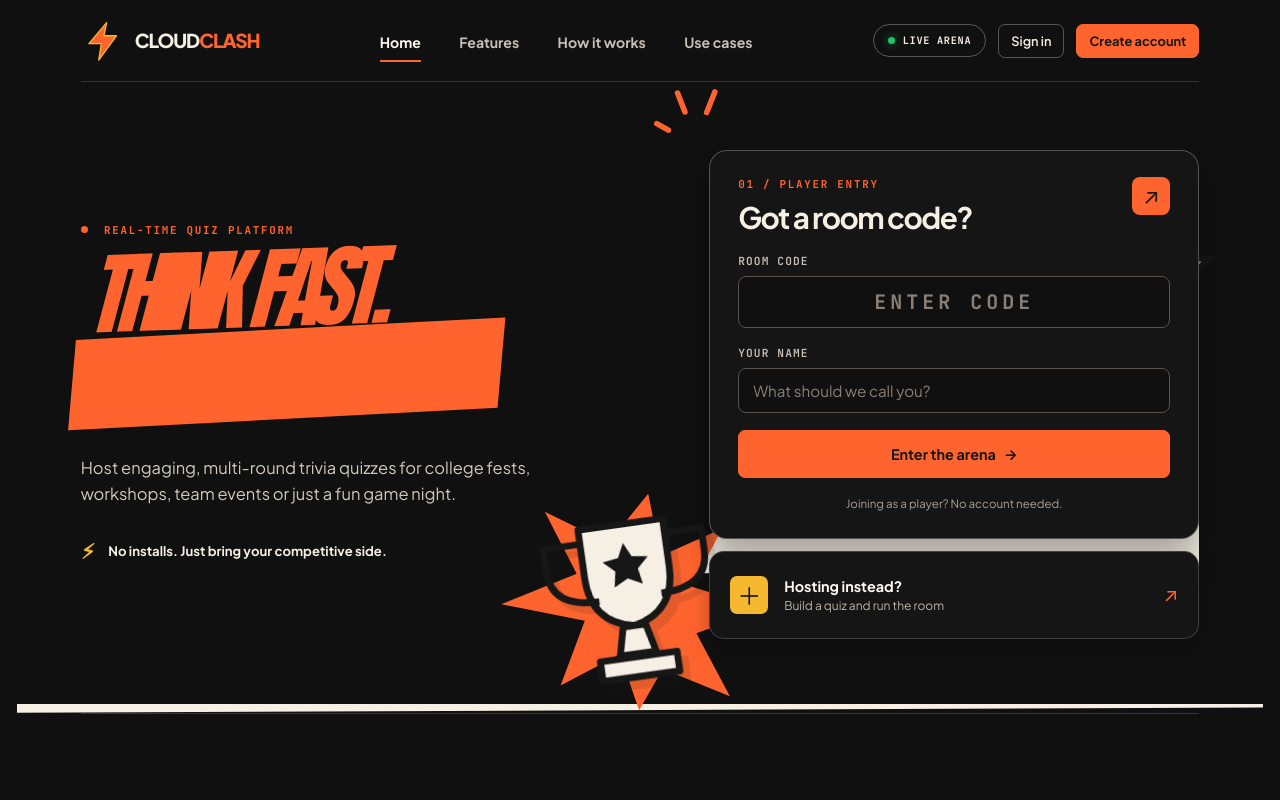
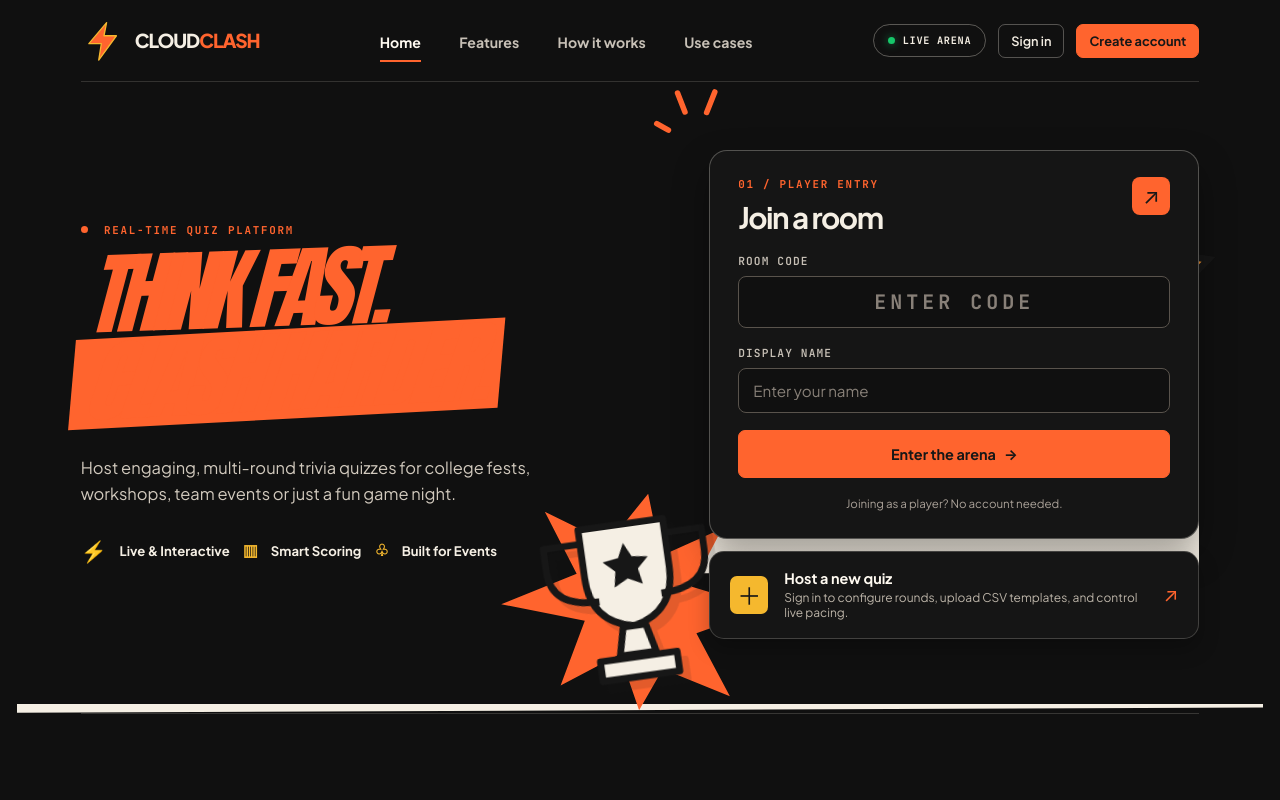
Before and after one commit to abhishek2k4/CloudClash, a React (Vite) app in the folder client/: page / in a window 1280 px wide. Shown: the top 800 px of the page. Built offline with nearby package versions, Linux system fonts and the light colour scheme; no server answers; a web font is replaced by a local one.

Commit message:
Restore reference copy for CloudClash player and host cards

```diff
--- a/client/src/app/App.jsx
+++ b/client/src/app/App.jsx
@@ -171,13 +171,13 @@ export default function App() {
           <p className="eyebrow"><span className="eyebrow-dot" /> REAL-TIME QUIZ PLATFORM</p>
           <h1 className="hero-display-title"><span className="hero-title-light">THINK FAST.</span><span className="hero-title-highlight">CLASH HARDER.</span></h1>
           <p className="landing-hero-description">Host engaging, multi-round trivia quizzes for college fests, workshops, team events or just a fun game night.</p>
-          <div className="hero-proof"><span>⚡︎</span> No installs. Just bring your competitive side.</div>
+          <div className="hero-proof"><span>⚡</span> Live &amp; Interactive <b>▥</b> Smart Scoring <b>♧</b> Built for Events</div>
         </div>
 
         <div className="landing-entry-stack">
           <form className="quick-join-card" onSubmit={handleQuickJoin}>
             <div className="quick-join-header">
-              <div><p className="eyebrow">01 / PLAYER ENTRY</p><h2>Got a room code?</h2></div>
+              <div><p className="eyebrow">01 / PLAYER ENTRY</p><h2>Join a room</h2></div>
               <span className="entry-icon" aria-hidden="true">↗</span>
             </div>
             <div className="field-group">
@@ -185,8 +185,8 @@ export default function App() {
               <input id="landing-code" className="input-control input-code" placeholder="ENTER CODE" maxLength={12} value={prefillJoin.code} onChange={(e) => setPrefillJoin((state) => ({ ...state, code: e.target.value.toUpperCase() }))} />
             </div>
             <div className="field-group">
-              <label className="field-label" htmlFor="landing-name">{profile.gameName ? "Saved game name" : "Your name"}</label>
-              <input id="landing-name" className="input-control" placeholder="What should we call you?" maxLength={40} value={prefillJoin.name} onChange={(e) => setPrefillJoin((state) => ({ ...state, name: e.target.value }))} />
+              <label className="field-label" htmlFor="landing-name">{profile.gameName ? "Saved game name" : "Display name"}</label>
+              <input id="landing-name" className="input-control" placeholder="Enter your name" maxLength={40} value={prefillJoin.name} onChange={(e) => setPrefillJoin((state) => ({ ...state, name: e.target.value }))} />
             </div>
             <button type="submit" className="btn btn-primary btn-full">Enter the arena <span aria-hidden="true">→</span></button>
             <p className="entry-footnote">Joining as a player? No account needed.</p>
@@ -194,7 +194,7 @@ export default function App() {
 
           <button type="button" className="host-launch-card" onClick={() => navigate("/host")}>
             <span className="host-launch-symbol" aria-hidden="true">＋</span>
-            <span className="host-launch-copy"><strong>Hosting instead?</strong><small>{session ? "Set up your next quiz room" : "Build a quiz and run the room"}</small></span>
+            <span className="host-launch-copy"><strong>Host a new quiz</strong><small>Sign in to configure rounds, upload CSV templates, and control live pacing.</small></span>
             <span className="host-launch-arrow" aria-hidden="true">↗</span>
           </button>
         </div>
```
